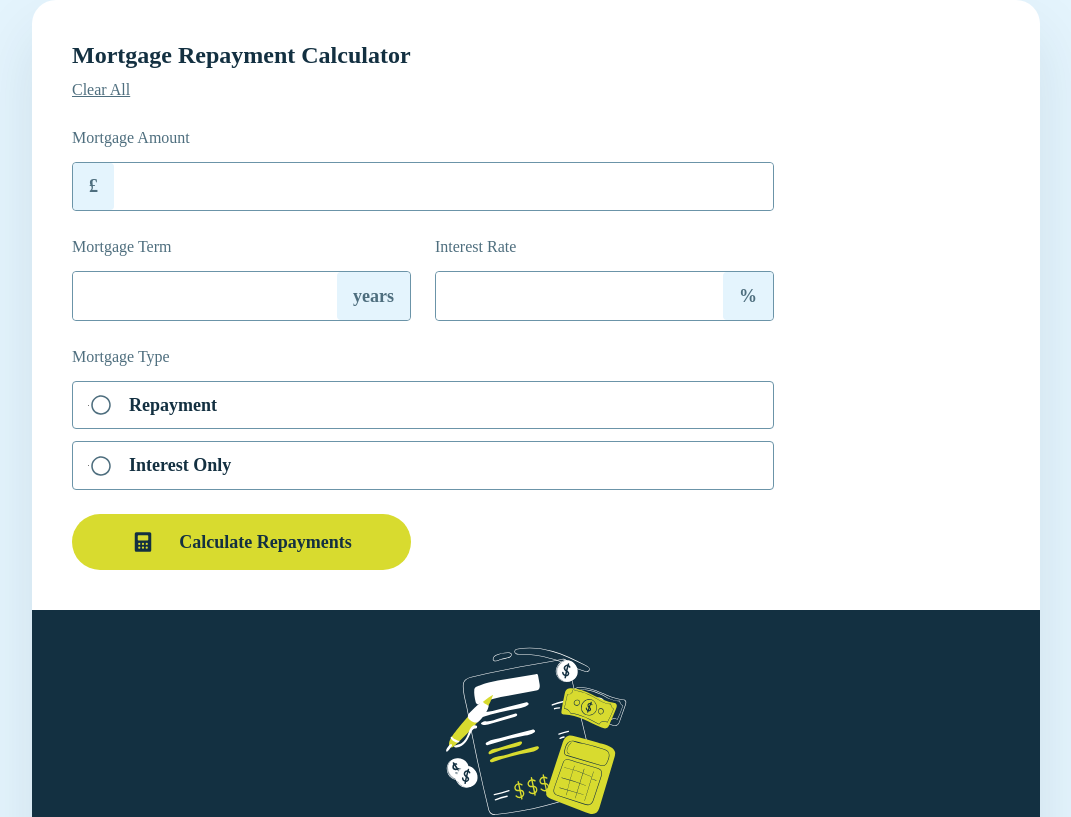
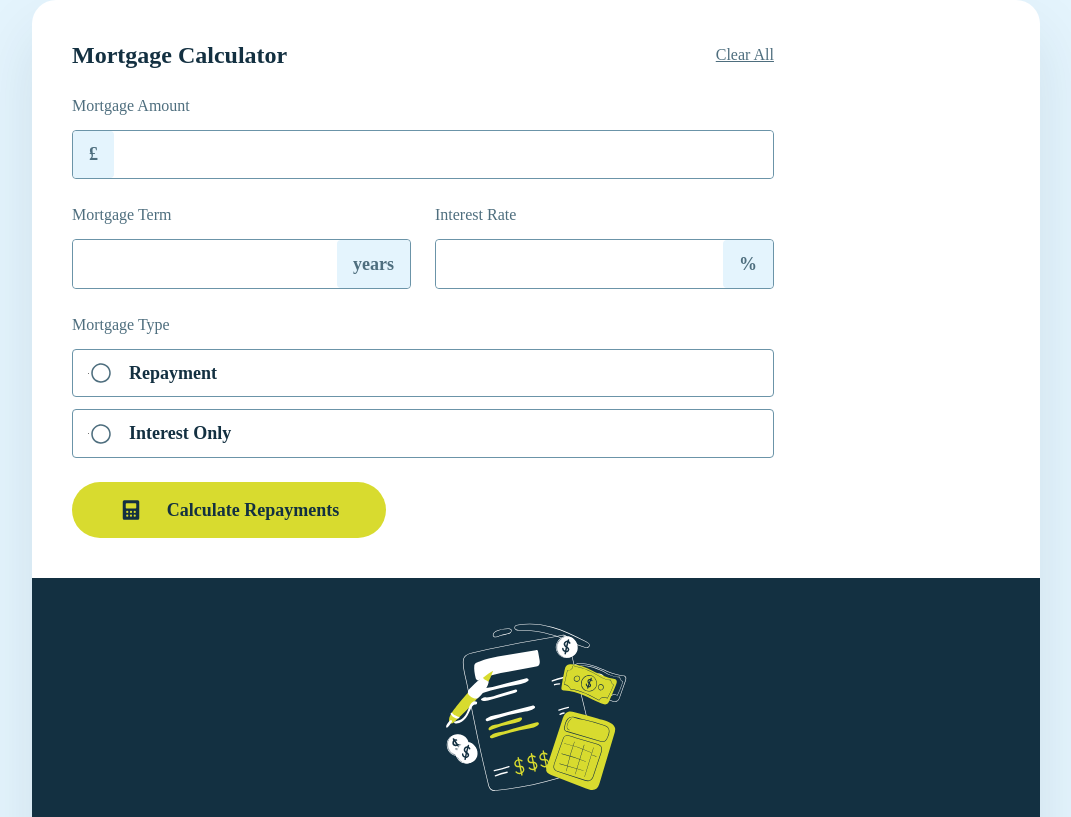
Before and after one commit to ringlochid/mortgage-calculator-fem, a React (Vite) app: page / in a window 1280 px wide. Shown: the top 817 px of the page, without its empty margins (104-1175 px from the left). Built offline with nearby package versions, Linux system fonts and the light colour scheme.

Commit message:
add aria, fix some display details

```diff
--- a/src/App.css
+++ b/src/App.css
@@ -41,6 +41,14 @@ main {
     align-items: flex-start;
     gap: var(--spacing-100, 0.5rem);
     align-self: stretch;
+}
+
+@media (width >=768px) {
+    .title-bar {
+        flex-direction: row;
+        justify-content: space-between;
+        align-items: center;
+    }
 }
 
 .title-bar h1 {
@@ -111,13 +119,15 @@ main {
     }
 
     .calculate-btn:nth-child(6) {
-        grid-column: 1 / 2;
+        grid-column: 1 / 3;
+        align-self: start;
     }
 }
 
 .calculate-btn {
     display: flex;
     height: 3.5rem;
+    max-width: 19.63rem;
     padding: 0 var(--spacing-500, 2.5rem);
     justify-content: center;
     align-items: center;
@@ -125,6 +135,20 @@ main {
 
     border-radius: 62.4375rem;
     background: var(--color-lime, #D8DB2F);
+    transition: background-color 0.2s ease, box-shadow 0.2s ease;
+}
+
+.calculate-btn:hover {
+    background: linear-gradient(0deg, rgba(255, 255, 255, 0.50) 0%, rgba(255, 255, 255, 0.50) 100%), var(--color-lime, #D8DB2F);
+}
+
+.calculate-btn:focus {
+    outline: none;
+    box-shadow: 0 0 0 3px rgba(216, 219, 47, 0.5);
+}
+
+.calculate-btn:focus-visible {
+    box-shadow: 0 0 0 3px rgba(216, 219, 47, 0.5);
 }
 
 .calculate-btn img {
@@ -173,10 +197,20 @@ main {
     align-self: stretch;
     border-radius: 0.25rem;
     border: 1px solid var(--color-slate-500, #6B94A8);
+    transition: border-color 0.2s ease;
+}
+
+.input-wrapper:hover {
+    border: 1px solid var(--color-slate-900, #133041);
 }
 
 /* Error state for input wrapper */
 .input-wrapper--error {
+    border-color: var(--color-red, #D73328);
+}
+
+/* Error state overrides hover */
+.input-wrapper--error:hover {
     border-color: var(--color-red, #D73328);
 }
 
@@ -229,6 +263,13 @@ main {
 
 .mortgage-input:focus {
     outline: none;
+    /* Remove default, we show focus on wrapper instead */
+}
+
+/* Focus state - show on wrapper when input is focused */
+.input-wrapper:focus-within {
+    border-color: var(--color-lime, #D8DB2F);
+    box-shadow: 0 0 0 2px rgba(216, 219, 47, 0.25);
 }
 
 .input-suffix {
@@ -313,6 +354,12 @@ main {
     border-color: var(--color-red, #D73328);
 }
 
+/* Focus state for radio options (keyboard navigation) */
+.radio-option:focus-within {
+    border-color: var(--color-lime, #D8DB2F);
+    box-shadow: 0 0 0 2px rgba(216, 219, 47, 0.25);
+}
+
 .radio-icon {
     width: 1.5rem;
     height: 1.5rem;
@@ -345,6 +392,10 @@ main {
     gap: var(--spacing-300, 1.5rem);
     align-self: stretch;
     background: var(--color-slate-900, #133041);
+
+    @media (width >=768px) {
+        padding: var(--spacing-500, 2.5rem);
+    }
 
     @media (width >=1440px) {
         flex: 1;
--- a/src/App.jsx
+++ b/src/App.jsx
@@ -238,6 +238,7 @@ function FormSection({ title, setFn, value }) {
 
   // Format value for display (with commas if enabled)
   const displayValue = config.useCommas ? formatWithCommas(value) : value;
+  const errorId = `${config.id}-error`;
 
   return (
     <div className={`form-section ${hasError ? 'form-section--error' : ''}`}>
@@ -251,10 +252,12 @@ function FormSection({ title, setFn, value }) {
           inputMode={config.inputMode}
           onChange={setFn}
           value={displayValue}
+          aria-invalid={hasError ? 'true' : 'false'}
+          aria-describedby={hasError ? errorId : undefined}
         />
         {config.suffix && <div className={`input-suffix ${hasError ? 'input-suffix--error' : ''}`}>{config.suffix}</div>}
       </div>
-      {hasError && <span className="error-text">{errors[title]}</span>}
+      {hasError && <span id={errorId} className="error-text" role="alert">{errors[title]}</span>}
     </div>
   );
 }
@@ -290,7 +293,7 @@ function FormClearAllBtn() {
 function TitleBar() {
   return (
     <div className="title-bar">
-      <h1>Mortgage Repayment Calculator</h1>
+      <h1>Mortgage Calculator</h1>
       <FormClearAllBtn />
     </div>
   );
```
